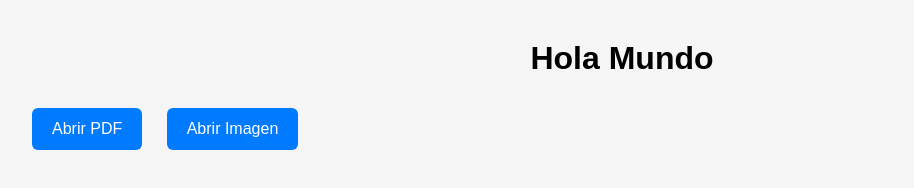
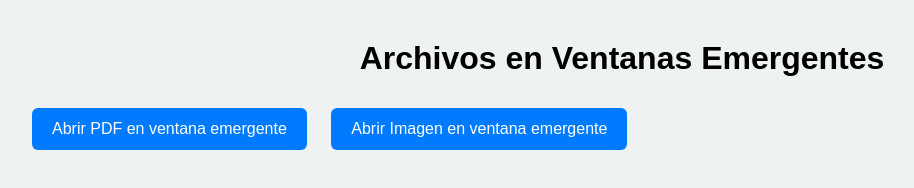
Before and after one commit to ijidHCII/mi-pagina, a plain HTML site: page index.html in a window 1280 px wide. Shown: the whole page, without its empty margins (18-932 px from the left). Drawn offline with Linux system fonts and the light colour scheme.

Commit message:
Update index.html

```diff
--- a/index.html
+++ b/index.html
@@ -3,13 +3,13 @@
 <head>
     <meta charset="UTF-8">
     <meta name="viewport" content="width=device-width, initial-scale=1.0">
-    <title>Mi Página</title>
+    <title>Ventanas Emergentes</title>
 
     <style>
         body {
             font-family: Arial, sans-serif;
             margin: 40px;
-            background: #f5f5f5;
+            background: #eef2f3;
         }
 
         h1 {
@@ -28,23 +28,39 @@
         }
 
         .boton:hover {
-            background-color: #0056b3;
+            background-color: #0053a3;
         }
     </style>
+
+    <script>
+        function abrirPopupPDF() {
+            window.open(
+                "pdfs/documento1.pdf",
+                "popupPDF",
+                "width=800,height=600,top=100,left=100,resizable=yes,scrollbars=yes"
+            );
+        }
+
+        function abrirPopupIMG() {
+            window.open(
+                "img/foto.png",
+                "popupIMG",
+                "width=800,height=600,top=150,left=150,resizable=yes,scrollbars=yes"
+            );
+        }
+    </script>
 </head>
 
 <body>
 
-    <h1>Hola Mundo</h1>
+    <h1>Archivos en Ventanas Emergentes</h1>
 
-    <!-- Botón PDF -->
-    <button class="boton" onclick="window.open('pdfs/documento1.pdf', '_blank')">
-        Abrir PDF
+    <button class="boton" onclick="abrirPopupPDF()">
+        Abrir PDF en ventana emergente
     </button>
 
-    <!-- Botón Imagen -->
-    <button class="boton" onclick="window.open('img/foto.png', '_blank')">
-        Abrir Imagen
+    <button class="boton" onclick="abrirPopupIMG()">
+        Abrir Imagen en ventana emergente
     </button>
 
 </body>
```
